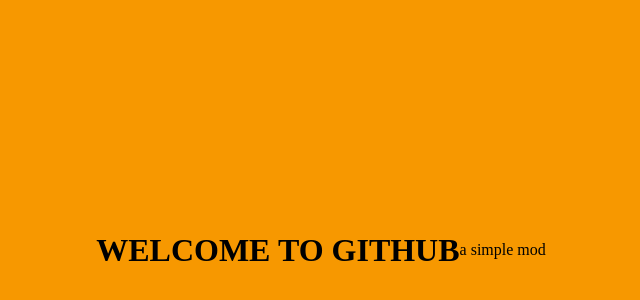
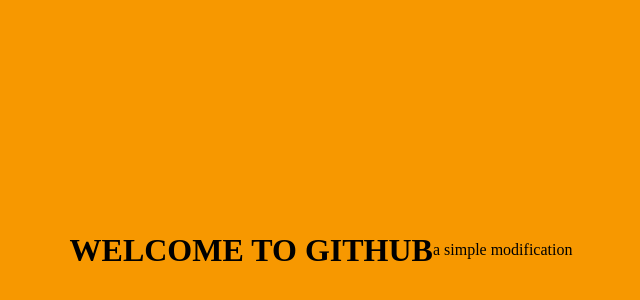
Before and after one commit to kobbin003/vanillajs_practise, a plain HTML site: page githubintro.html in a window 1280 px wide. Shown: the part 158-458 px from the top of the page, without its empty margins (319-959 px from the left). Drawn offline with Linux system fonts and the light colour scheme.

Commit message:
modified

```diff
--- a/githubintro.html
+++ b/githubintro.html
@@ -20,7 +20,7 @@
     <body>
 		<div class="bodie">
 			<h1>WELCOME TO GITHUB</h1>
-			<p>a simple mod</p>
+			<p>a simple modification</p>
 		</div>
     </body>
 <script>
```
